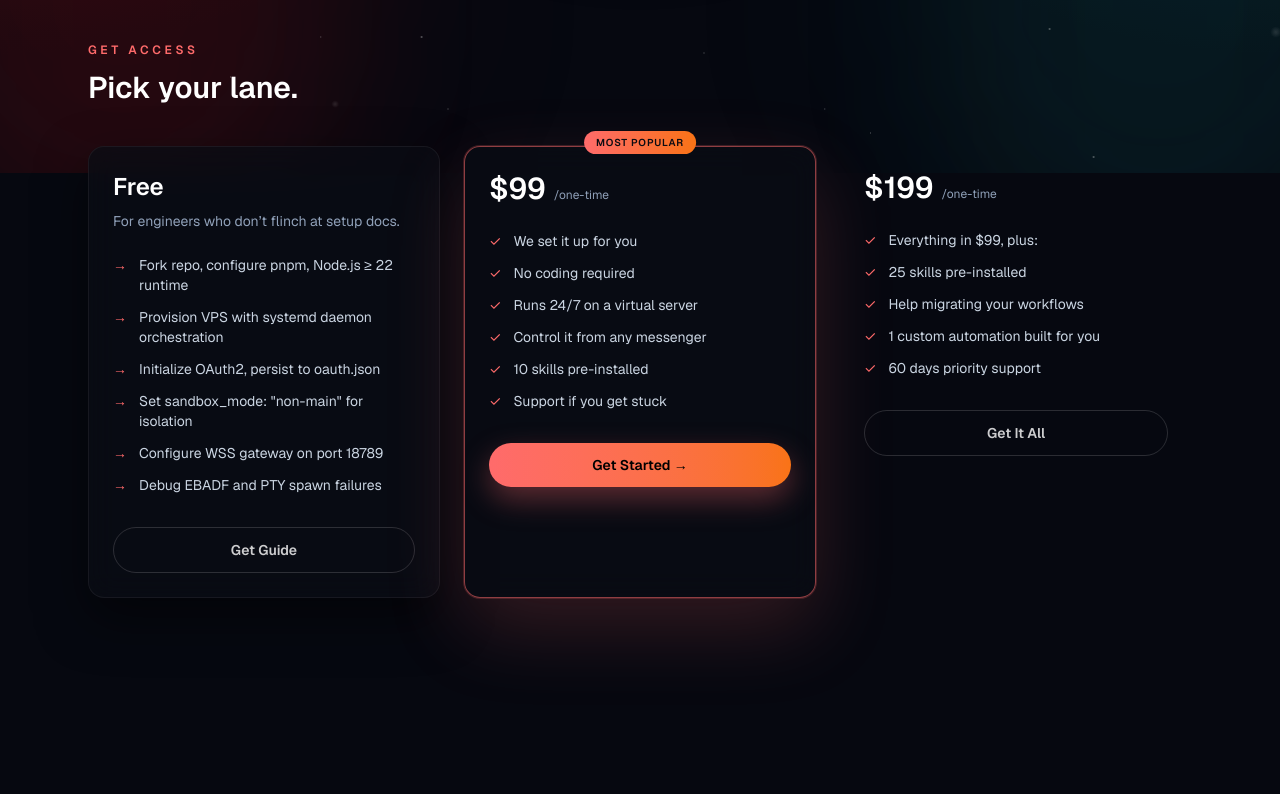
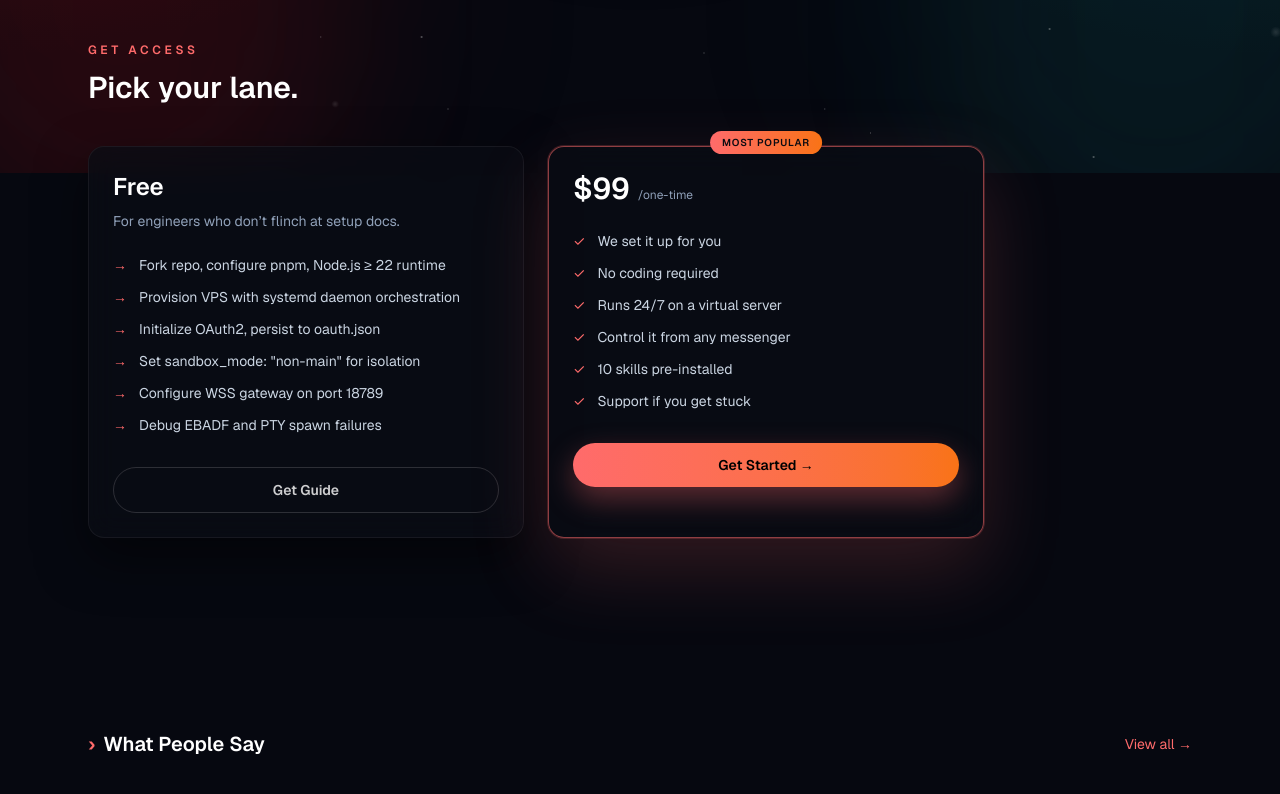
Before and after one commit to hazareajinkya/AICE-OpenClaw, a Next.js app: page / in a window 1280 px wide. Shown: the part 627-1421 px from the top of the page. Built offline with nearby package versions, Linux system fonts and the light colour scheme.

Commit message:
Remove  plan entirely

```diff
--- a/components/Pricing.tsx
+++ b/components/Pricing.tsx
@@ -16,13 +16,6 @@ const starterTier = [
   "Support if you get stuck",
 ];
 
-const premiumTier = [
-  "Everything in $99, plus:",
-  "25 skills pre-installed",
-  "Help migrating your workflows",
-  "1 custom automation built for you",
-  "60 days priority support",
-];
 
 export default function Pricing() {
   return (
@@ -35,7 +28,7 @@ export default function Pricing() {
       </p>
       <h2 className="mt-3 text-3xl font-semibold text-white">Pick your lane.</h2>
 
-      <div className="mt-10 grid gap-6 lg:grid-cols-3">
+      <div className="mt-10 grid gap-6 lg:grid-cols-2 max-w-4xl">
         <div className="glass-card flex h-full flex-col rounded-2xl p-6">
           <h3 className="text-2xl font-semibold text-white">Free</h3>
           <p className="mt-2 text-sm text-slate-400">
@@ -75,23 +68,6 @@ export default function Pricing() {
           </button>
         </div>
 
-        <div className="flex h-full flex-col rounded-2xl p-6">
-          <div className="flex items-baseline gap-2">
-            <h3 className="text-3xl font-semibold text-white">$199</h3>
-            <span className="text-xs text-slate-400">/one-time</span>
-          </div>
-          <ul className="mt-6 space-y-3 text-sm text-slate-300">
-            {premiumTier.map((item) => (
-              <li key={item} className="flex gap-3">
-                <span className="text-[#ff6b6b]">✓</span>
-                <span>{item}</span>
-              </li>
-            ))}
-          </ul>
-          <button className="mt-8 rounded-full border border-white/15 px-6 py-3 text-sm font-semibold text-white/80 transition hover:border-white/30 hover:text-white">
-            Get It All
-          </button>
-        </div>
       </div>
     </section>
   );
```
